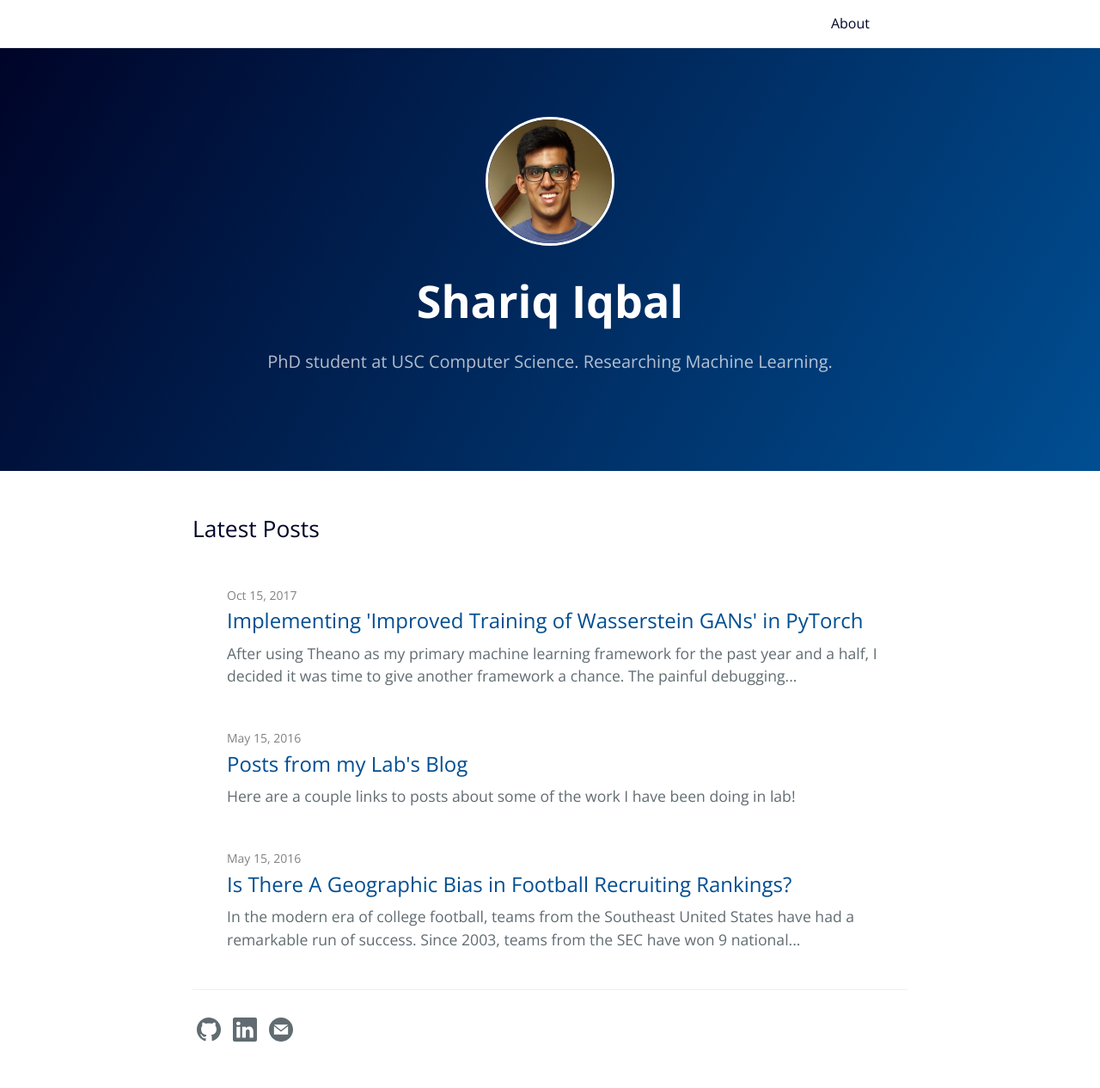
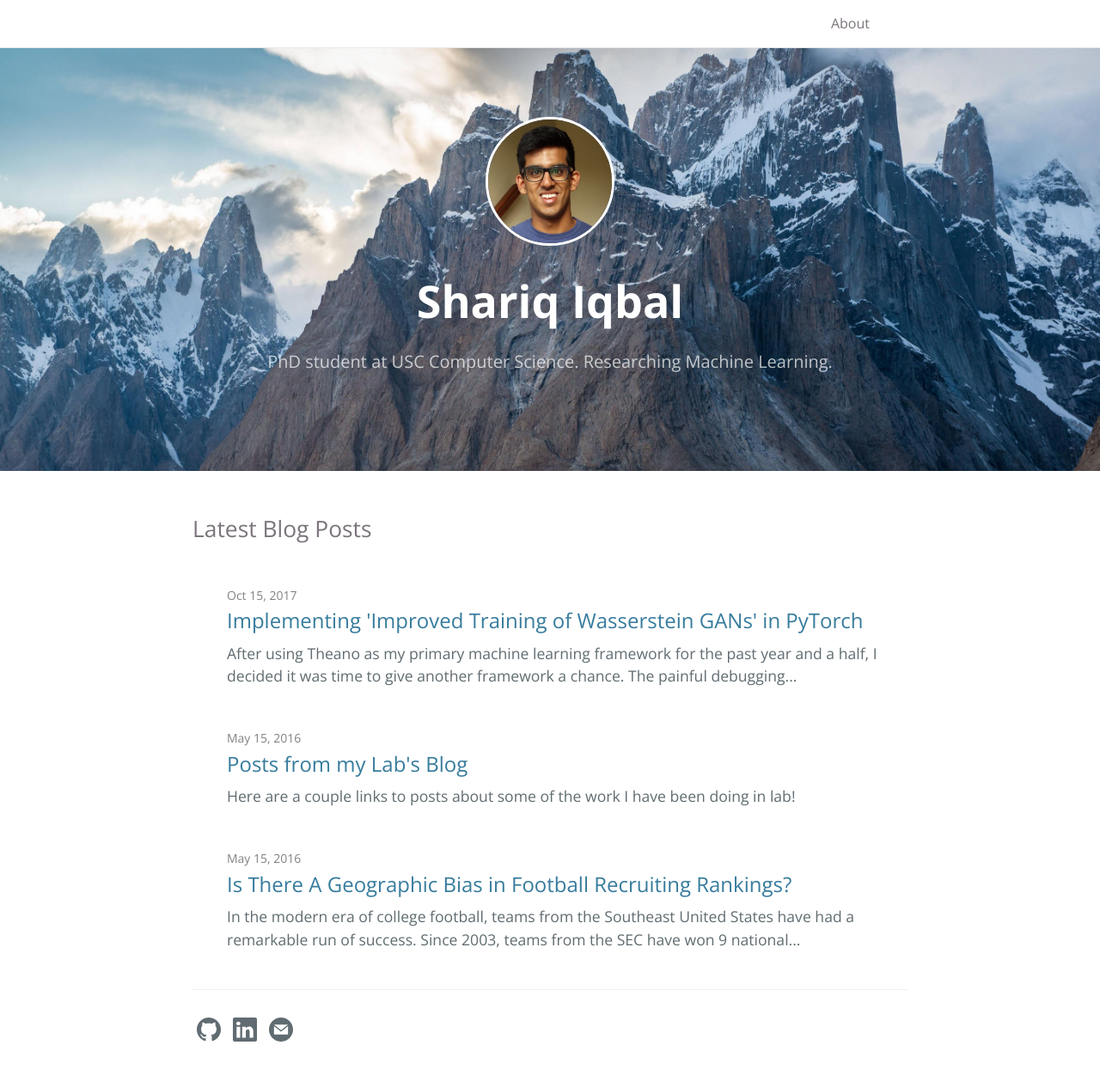
Before and after one commit to shariqiqbal2810/shariqiqbal2810.github.io, a Jekyll site: the page built from index.md, in a window 1280 px wide. Shown: the whole page at 86% size. Built offline with Jekyll 4.4.1, drawn with Linux system fonts in a browser that asks for light colours.

Commit message:
Added bg image and changed color scheme

```diff
--- a/_layouts/home.html
+++ b/_layouts/home.html
@@ -6,7 +6,7 @@ layout: default
 
   {{ content }}
 
-  <h2>Latest Posts</h2>
+  <h2>Latest Blog Posts</h2>
 
   <div>&nbsp;</div>
 
--- a/_sass/jekyll-theme-cayman-blog.scss
+++ b/_sass/jekyll-theme-cayman-blog.scss
@@ -91,7 +91,10 @@ a {
   color: $header-heading-color;
   text-align: center;
   background-color: $header-bg-color;
-  background-image: linear-gradient(120deg, $header-bg-color-secondary, $header-bg-color);
+  background-image: url(../../images/bg.jpg);
+  background-position: center;
+  background-size: cover;
+  background-attachment: fixed;
 
   @include large {
     padding: 5rem 6rem;
--- a/_sass/variables.scss
+++ b/_sass/variables.scss
@@ -4,13 +4,13 @@ $medium-breakpoint: 42em !default;
 
 // Headers
 $header-heading-color: #fff !default;
-$header-bg-color: #004e92 !default;
-$header-bg-color-secondary: #000428 !default;
+$header-bg-color: #377C9D !default;
+$header-bg-color-secondary: #7B747C !default;
 
 // Text
-$section-headings-color: #000428 !default;
+$section-headings-color: #7B747C !default;
 $body-text-color: #606c71 !default;
-$body-link-color: #004e92 !default;
+$body-link-color: #377C9D !default;
 $blockquote-text-color: #819198 !default;
 
 // Code
```
Also changed, not shown: images/bg.jpg (added).
